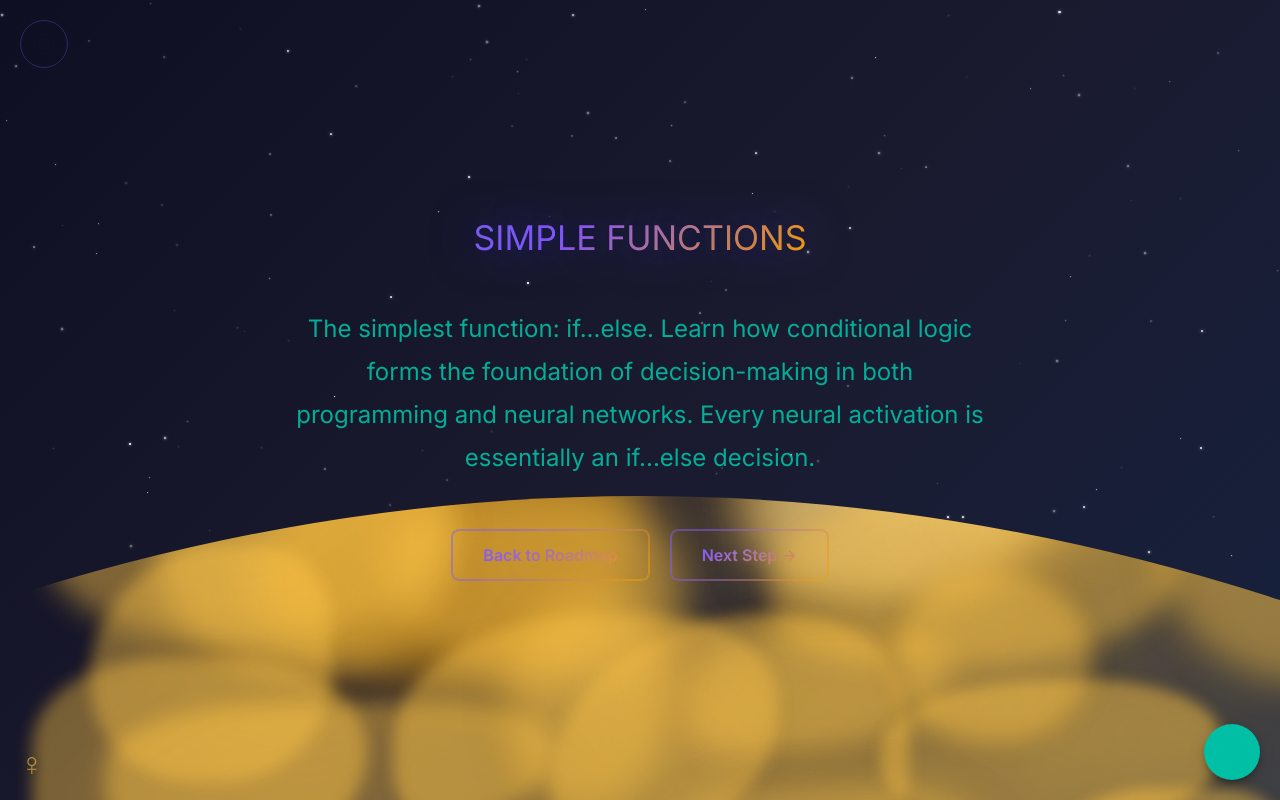
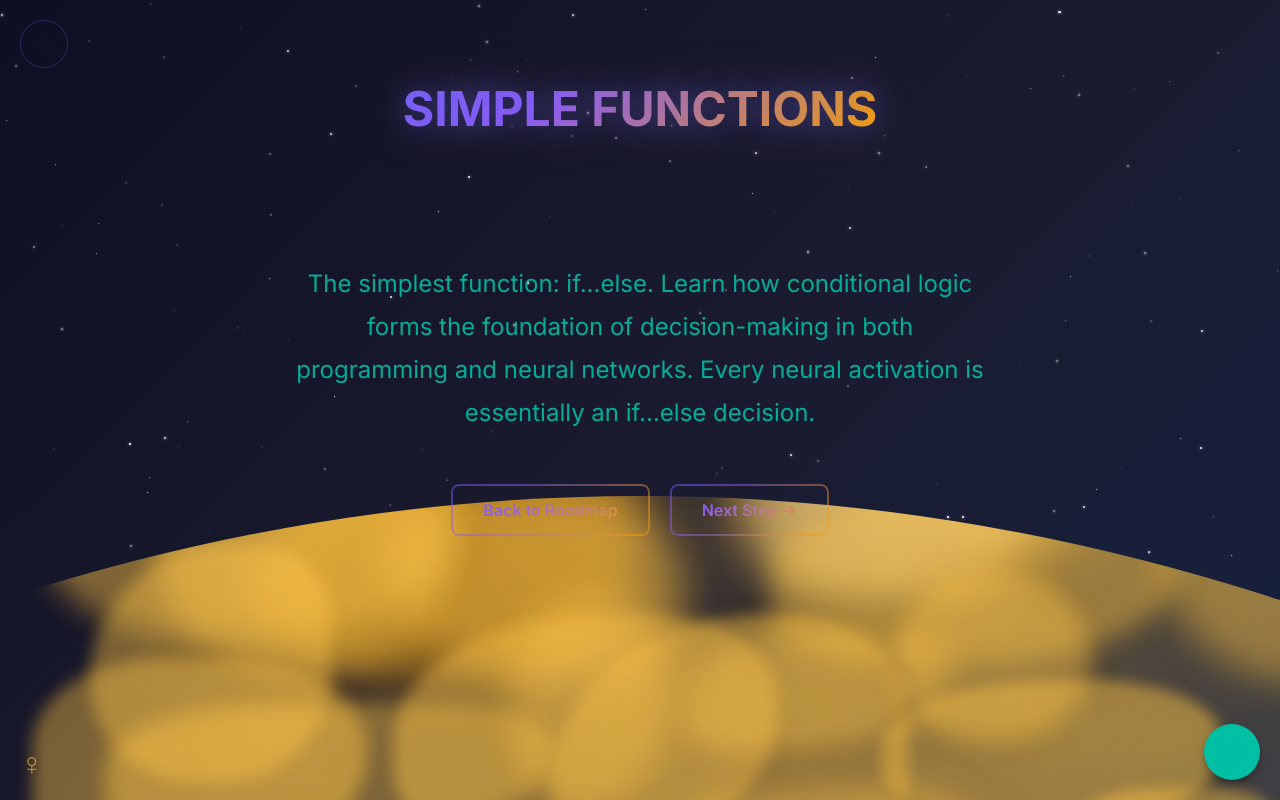
Before and after one commit to zhou-dong/alchemist-ai, a React (Vite) app: page /alchemist-ai/simple-functions in a window 1280 px wide. Built offline with nearby package versions, Linux system fonts and the light colour scheme; some icons are missing.

Commit message:
Update index.tsx

```diff
--- a/src/pages/simple-function/index.tsx
+++ b/src/pages/simple-function/index.tsx
@@ -65,6 +65,36 @@ export const SimpleFunctions = () => {
       <VenusBackground clipPath="url(#venusHorizonClip)" />
 
       <Fade in={isLoaded} timeout={800}>
+        <Box
+          sx={{
+            position: 'absolute',
+            top: '10%',
+            left: '50%',
+            transform: 'translateX(-50%)',
+            zIndex: 3,
+            textAlign: 'center',
+          }}
+        >
+          <GradientTypography
+            variant="h2"
+            sx={{
+              fontSize: { xs: '1.5rem', md: '2rem', lg: '3rem' },
+              textAlign: 'center',
+              fontWeight: 900,
+              backgroundSize: '200% 200%',
+              backgroundClip: 'text',
+              WebkitBackgroundClip: 'text',
+              WebkitTextFillColor: 'transparent',
+              animation: 'gradientShift 8s ease infinite',
+              filter: 'drop-shadow(0 0 20px rgba(155, 126, 222, 0.3))',
+            }}
+          >
+            SIMPLE FUNCTIONS
+          </GradientTypography>
+        </Box>
+      </Fade>
+
+      <Fade in={isLoaded} timeout={800}>
         <Box sx={{
           maxWidth: '900px',
           textAlign: 'center',
@@ -75,15 +105,6 @@ export const SimpleFunctions = () => {
           position: 'relative',
           zIndex: 1,
         }}>
-          <GradientTypography
-            variant="h4"
-            sx={{
-              mb: 2,
-            }}
-          >
-            SIMPLE FUNCTIONS
-          </GradientTypography>
-
           <Typography
             variant="h5"
             sx={{
```
